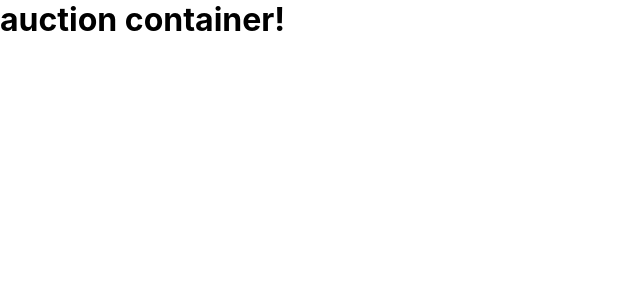
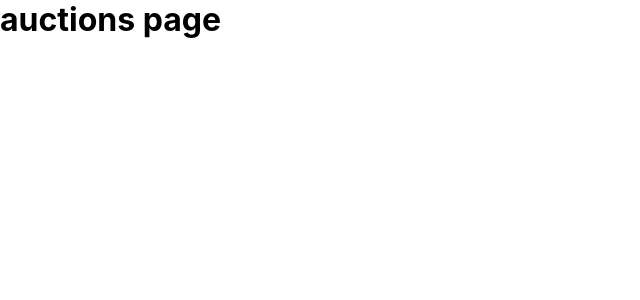
Before and after one commit to mx32000/and-sold, a React (Create React App) app in the folder client/: page /auctions in a window 1280 px wide. Shown: the top 300 px of the page, without its empty margins (0-640 px from the left). Built offline with nearby package versions, Linux system fonts and the light colour scheme.

Commit message:
auctions container routes

```diff
--- a/client/src/containers/AuctionContainer.jsx
+++ b/client/src/containers/AuctionContainer.jsx
@@ -0,0 +1,5 @@
+export default function AuctionContainer() {
+  return(
+    <h1>Auction container</h1>
+  )
+}
--- a/client/src/containers/AuctionsContainer.jsx
+++ b/client/src/containers/AuctionsContainer.jsx
@@ -1,5 +1,26 @@
+import { Switch, Route } from "react-router-dom";
+import AuctionCreate from "../screens/Auctions/AuctionCreate";
+import AuctionEdit from "../screens/Auctions/AuctionEdit";
+import AuctionContainer from "./AuctionContainer";
+import Auctions from "../screens/Auctions/Auctions";
+
 export default function AuctionsContainer(props) {
   return(
-    <h1>auction container!</h1>
+    <div class="auctions-container">
+      <Switch>
+        <Route path="/auctions/new">
+          <AuctionCreate />
+        </Route>
+        <Route path="/auctions/:id/edit">
+          <AuctionEdit />
+        </Route>
+        <Route path="/auctions/:id">
+          <AuctionContainer />
+        </Route>
+        <Route path="/auctions">
+          <Auctions />
+        </Route>
+      </Switch>
+    </div>
   )
 }
--- a/client/src/screens/Auctions/AuctionCreate.jsx
+++ b/client/src/screens/Auctions/AuctionCreate.jsx
@@ -0,0 +1,5 @@
+export default function AuctionCreate(props) {
+  return(
+    <h1>auction create</h1>
+  )
+}
--- a/client/src/screens/Auctions/AuctionEdit.jsx
+++ b/client/src/screens/Auctions/AuctionEdit.jsx
@@ -0,0 +1,5 @@
+export default function AuctionEdit() {
+  return(
+    <h1>auction edit</h1>
+  )
+}
--- a/client/src/screens/Auctions/Auctions.jsx
+++ b/client/src/screens/Auctions/Auctions.jsx
@@ -0,0 +1,5 @@
+export default function Auctions() {
+  return(
+    <h1> auctions page</h1>
+  )
+}
```
Also changed, not shown: 1 other file (tests, documents, lock files or other folders).
